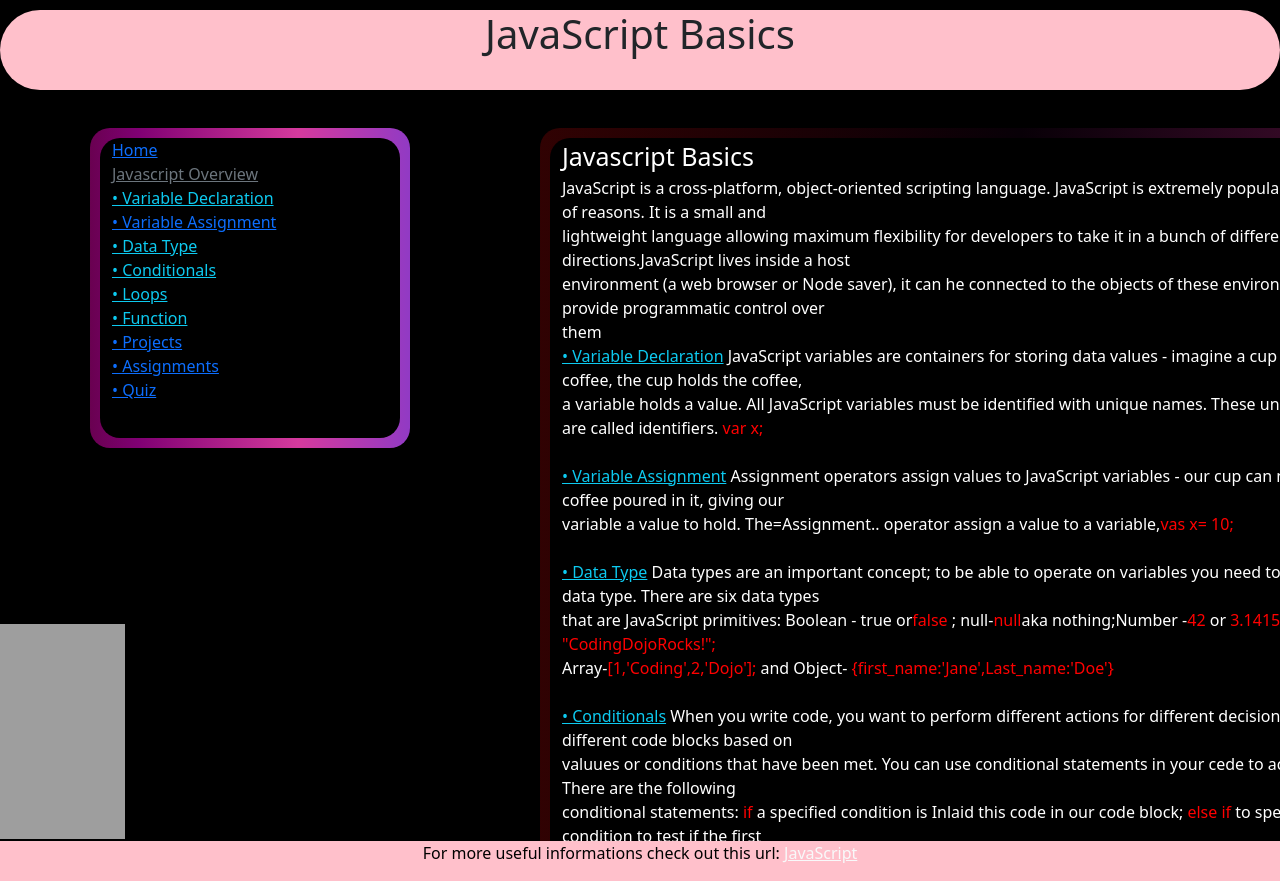
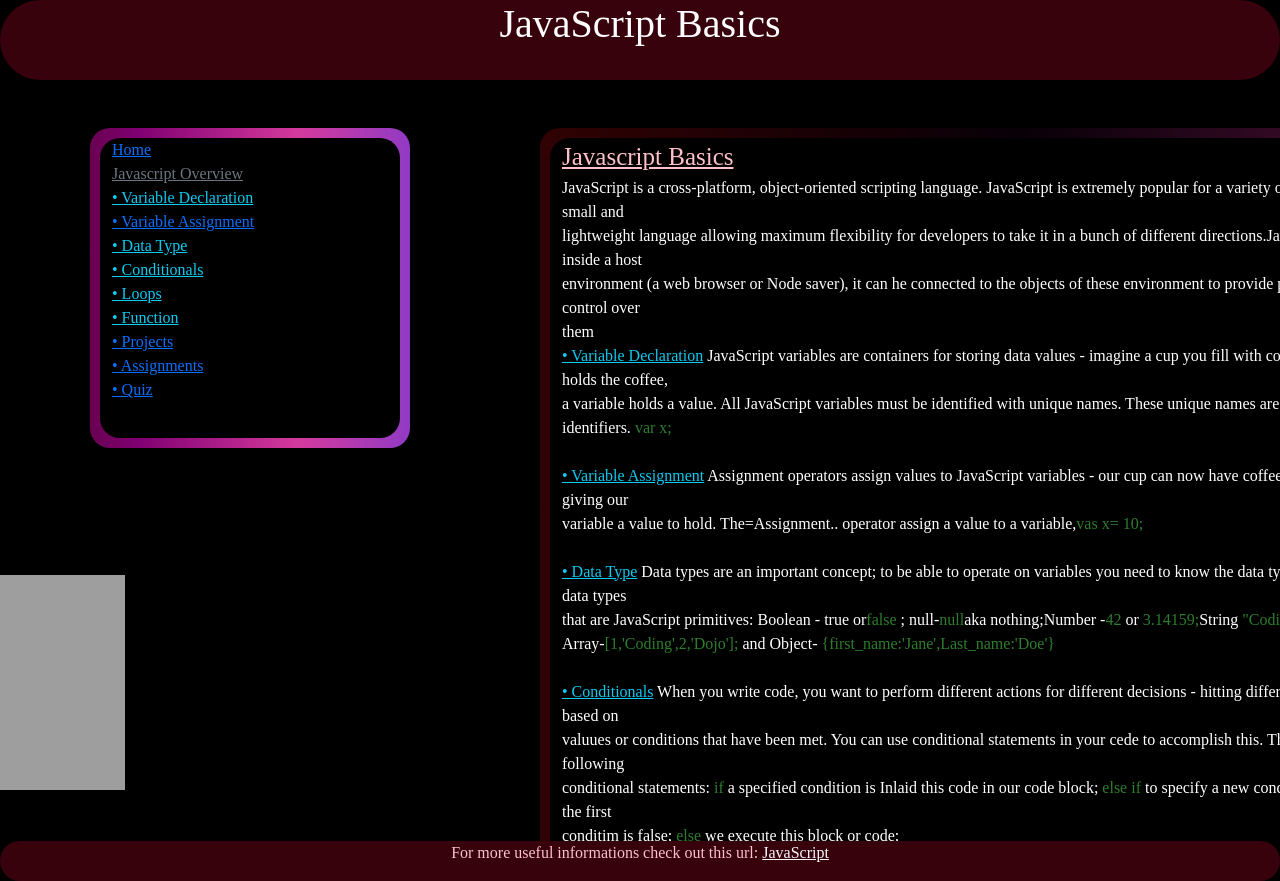
Before and after one commit to Norashafiq/Practicew5, a plain HTML site: page index.html in a window 1280 px wide. Drawn offline with nearby package versions, Linux system fonts and the light colour scheme; grey boxes are pictures that could not be loaded.

Commit message:
Update style.css

```diff
--- a/style.css
+++ b/style.css
@@ -1,4 +1,8 @@
 
+*{
+
+    font-family: 'Nuosu SIL', serif;
+}
 #background{position: fixed;
     top: 0;
     left: 0;
@@ -96,11 +100,12 @@ background-color: black;
 
 h1 {
     height: 80px;
-    background-color: pink;
+    background-color: #37020b;
     border-radius: 50px;
     text-align: center;
-    position: relative;
-    top: 10px;
+    color:white;
+
+
 
     /* background-image: url(images/draw.jpg);
     opacity:1;
@@ -108,13 +113,17 @@ h1 {
     background-position: center; */
 }
 
+
+
 .color {
     font-size: 25px;
+    color:pink;
+    text-decoration: underline;
 
 }
 
 .important {
-    color: red;
+    color:rgb(44, 126, 44);
 }
 
 .footer1 {
@@ -122,10 +131,11 @@ h1 {
     height: 40px;
     position: relative;
     top:825px;
-    color:black;
+    color:pink;
 
     text-align: center;
-    background-color: pink;
+    background-color: #37020b ;
+   border-radius: 20px;
 
 }
 
@@ -155,5 +165,13 @@ h1 {
     width:100px;
     position: relative;
     right:1400px;
-    top: 400px;
+    top: 450px;
 }
+.topic{
+color:pink;
+text-align: inline;
+font-size:14px;
+white-space: nowrap;
+
+
+}
```
